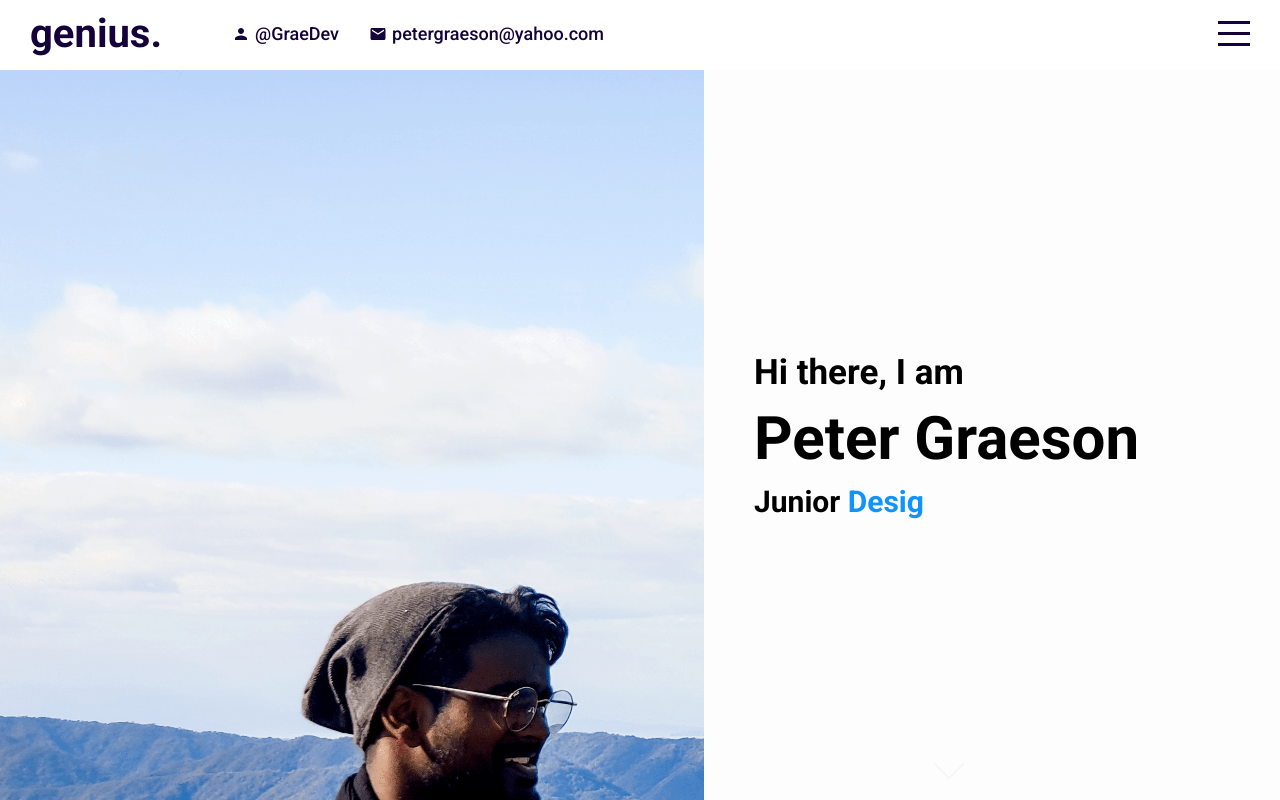
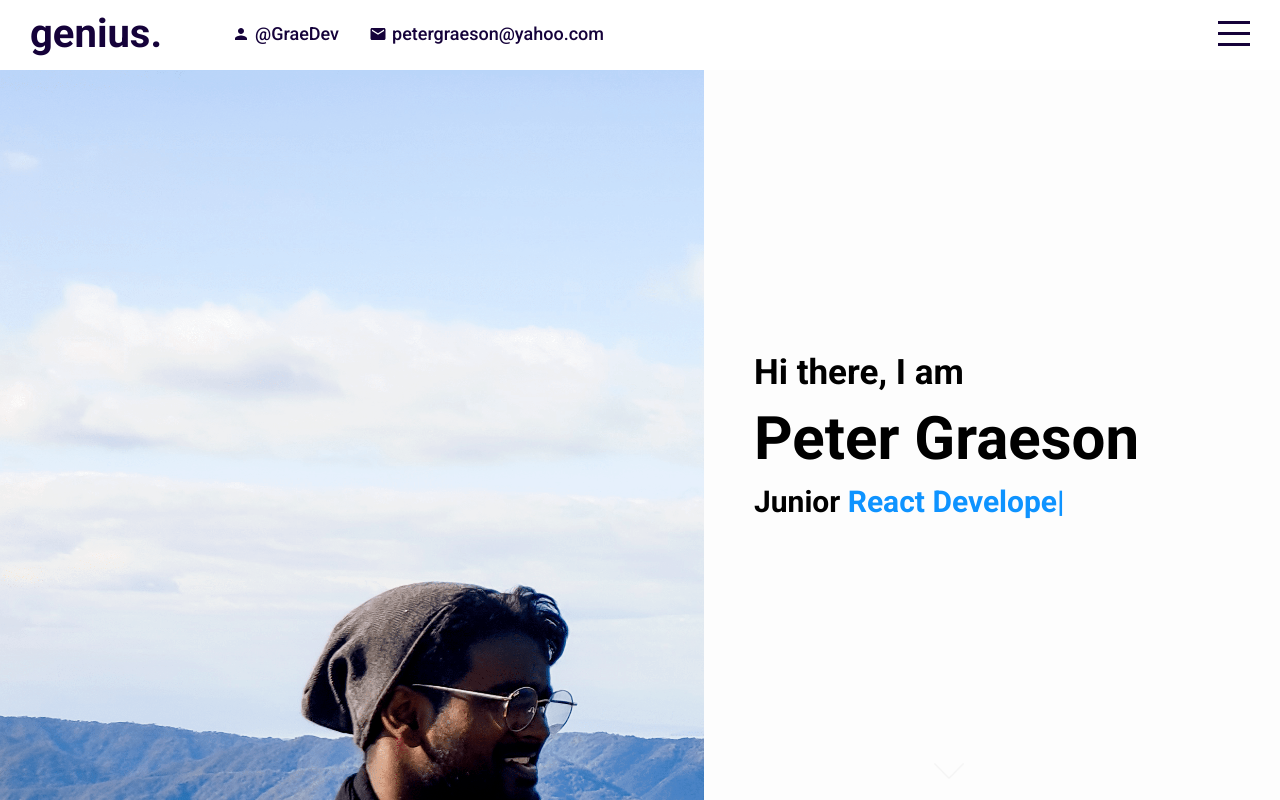
Before and after one commit to TheGraeDev/portfolio, a React (Create React App) app: page / in a window 1280 px wide. Built offline with nearby package versions, Linux system fonts and the light colour scheme.

Commit message:
Animating the cursor
This update animates the cursor when the roles are being typed out in the intro page. This update makes it look more realistic and doesn't make it blink rapidly.

```diff
--- a/src/components/intro/Intro.jsx
+++ b/src/components/intro/Intro.jsx
@@ -8,9 +8,9 @@ export default function Intro() {
 
     useEffect(()=>{
         init(textRef.current, {
-            showCursor: false,
+            showCursor: true,
             typeSpeed: 150, //changes typing speed so its a bit more realistic lookin
-            strings: [' React Developer', 'Designer' ] })
+            strings: ['Developer','React Developer', 'Designer' ] })
     },[])
 
     return (
--- a/src/components/intro/intro.scss
+++ b/src/components/intro/intro.scss
@@ -46,6 +46,21 @@
           font-size: inherit; // inherits the font size from h3 since span is within the
           color: rgb(14, 147, 255); //Changes the colour of the font to this blue thing
         }
+        .ityped-cursor{
+          animation: blink 1s infinite;
+        }
+        @keyframes blink {
+
+          50%{
+            opacity: 1;
+          }
+          // this is done to allow the cursor to animate correctly like a normal cursor. So that the cursor doesn't blink rapidly, by
+          // slowly increasing the opacity from 1 to 0
+          100%{
+            opacity: 0;
+          }
+
+        }
       }
     }
 
```
